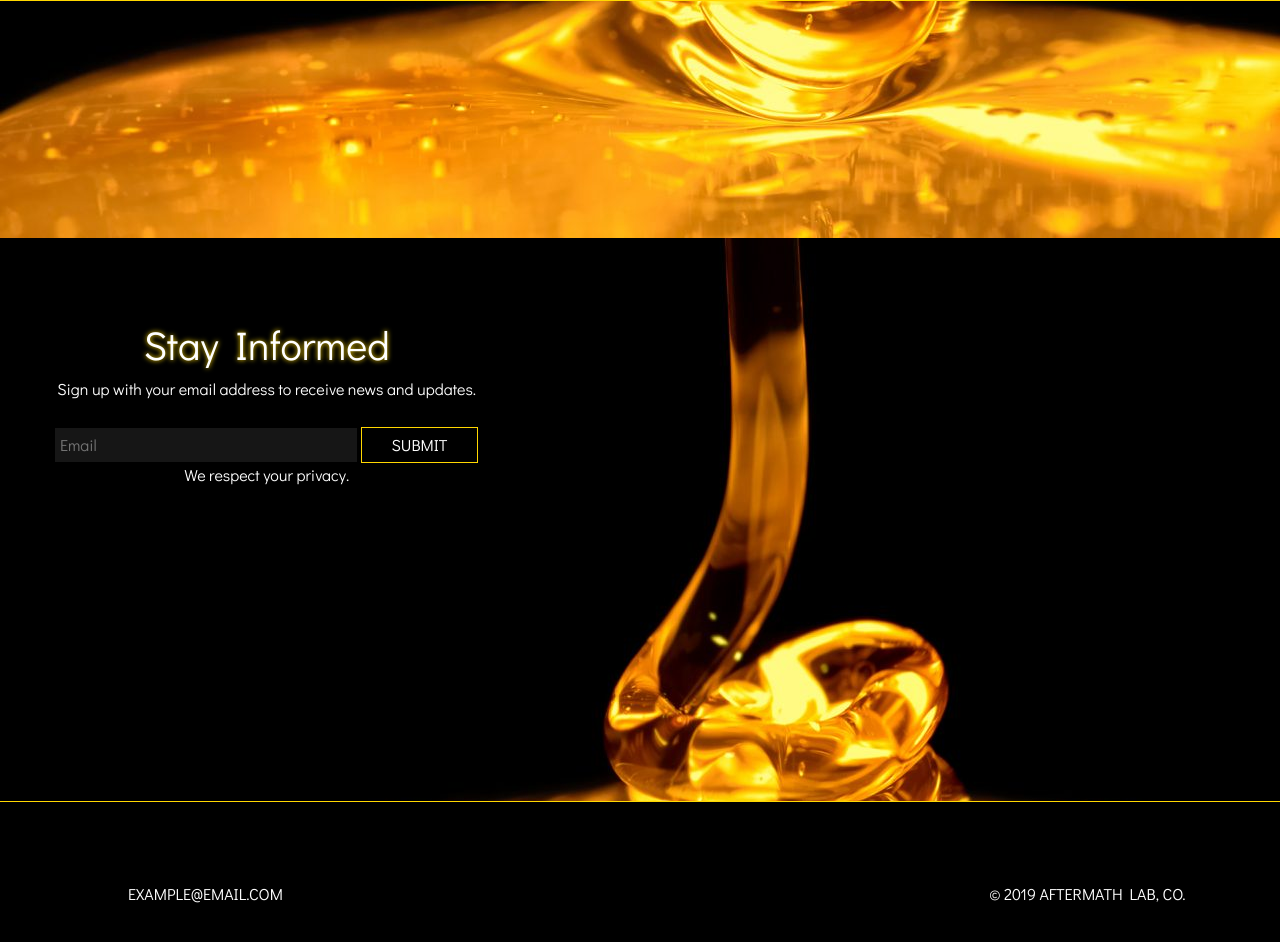
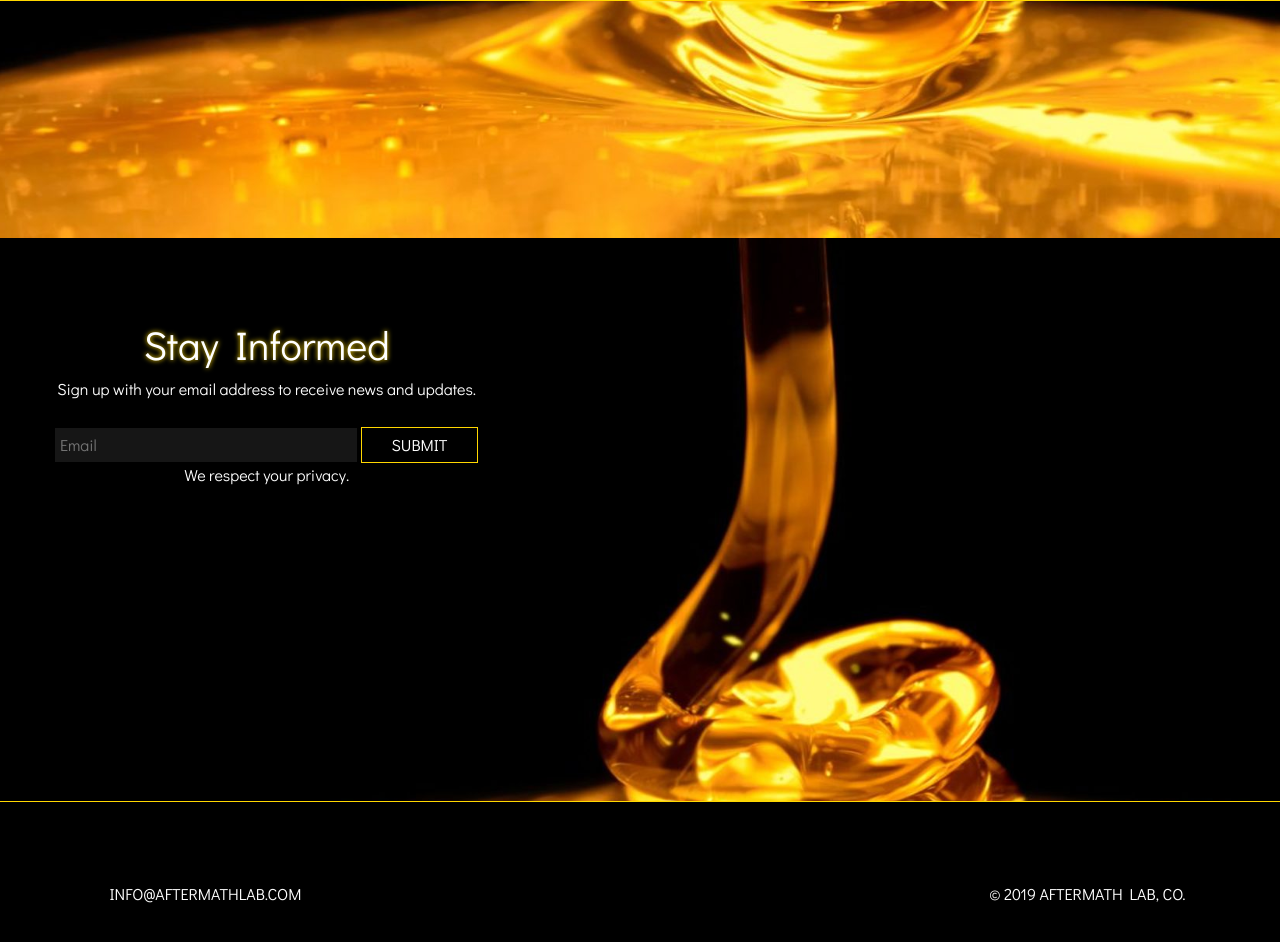
Before and after one commit to KGorham05/aftermath-labs, a plain HTML site: page contact.html in a window 1280 px wide. Shown: the part 562-1504 px from the top of the page. Drawn offline with nearby package versions, Linux system fonts and the light colour scheme.

Commit message:
added real email to footer, changed bg size

```diff
--- a/contact.html
+++ b/contact.html
@@ -36,21 +36,6 @@
                     <div id="contact-box">
                         <h1>Stay Informed</h1>
                         <p class="no-shadow">Sign up with your email address to receive news and updates.</p>
-                        <!-- <form name="submit-to-google-sheet"> -->
-                        <!-- <div class="row">
-                                <div class="col-md-2"></div>
-                                <div class="col-md-8">
-                                    <input  name="email" type="email" placeholder="Email" required>
-                                </div>
-                            </div>
-                            <div class="row">
-                                <div class="col-md-4"></div>
-                                <div class="col-md-4">
-                                    <button type="submit"  class-="no-shadow">SUBMIT</button>
-                                </div>
-                            </div>
-                        </form> -->
-
                         <form name="submit-to-google-sheet">
                             <input id="email-input" name="email" type="email" placeholder="Email" required>
                             <button id="submit-btn" type="submit">SUBMIT</button>
@@ -67,7 +52,7 @@
     <div id="footer">
         <div class="row align-mid">
             <div class="col-md-4 ">
-                <p id="email">EXAMPLE@EMAIL.COM</p>
+                <p id="email">INFO@AFTERMATHLAB.COM</p>
             </div>
             <div class="col-md-4"></div>
             <div class="col-md-4">
--- a/public/assets/styles/contact-style.css
+++ b/public/assets/styles/contact-style.css
@@ -1,10 +1,13 @@
+* {
+    box-sizing: border-box;
+}
 
 body {
 
     font-family: 'Didact Gothic', sans-serif;
     text-align: center;
     color: white;
-    background: url('../images/oil-concentrate.jpg');
+    background: url('../images/oil-concentrate_1920x1028.jpg');
     -webkit-background-size: cover;
     -moz-background-size: cover;
     -o-background-size: cover;
@@ -12,10 +15,6 @@ body {
     height: 100%;
     overflow-x: hidden;
     background-attachment: fixed;
-}
-
-#main-container {
-
 }
 
 .no-shadow {
```
Also changed, not shown: public/assets/images/oil-concentrate_1920x1028.jpg (added).
